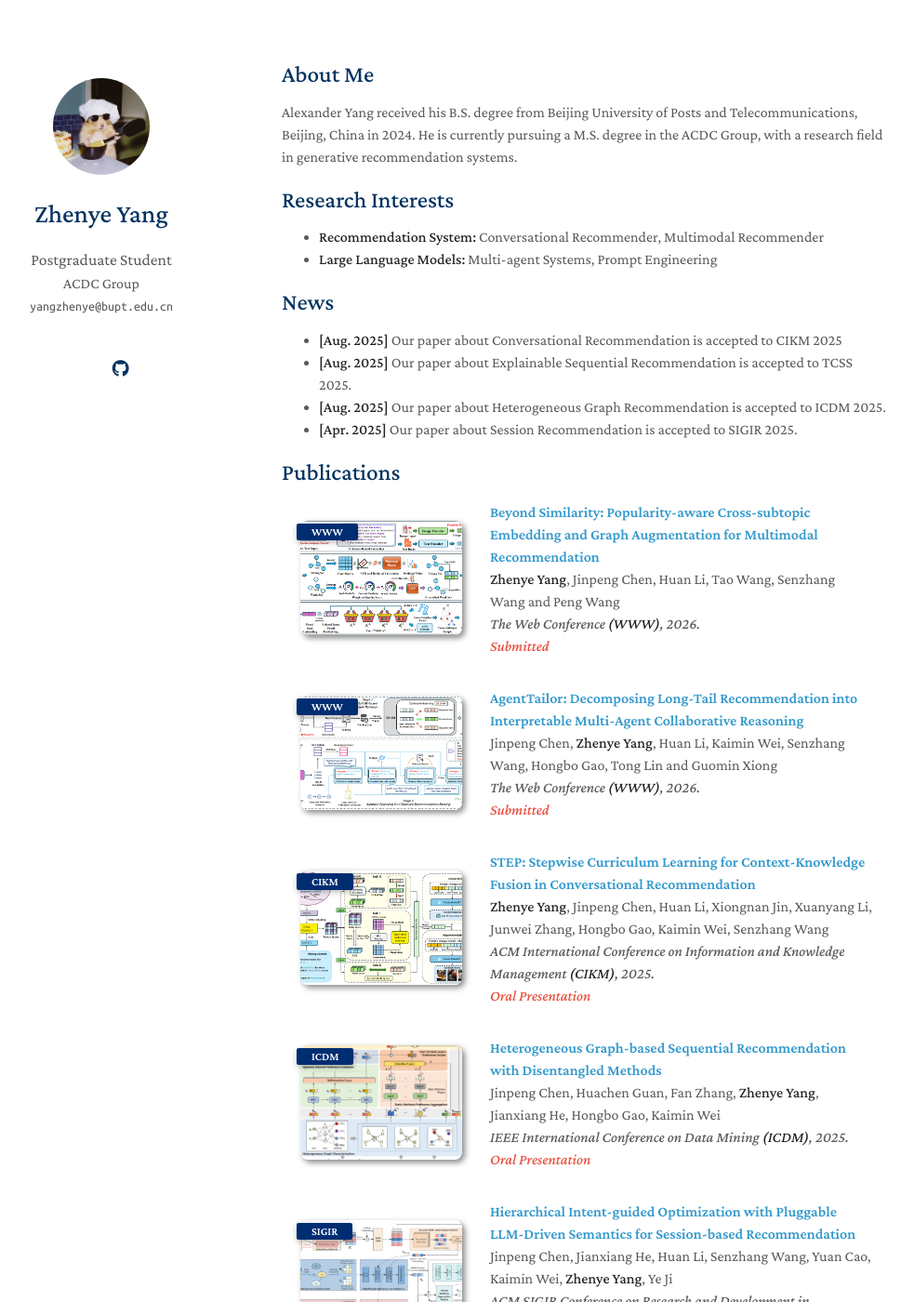
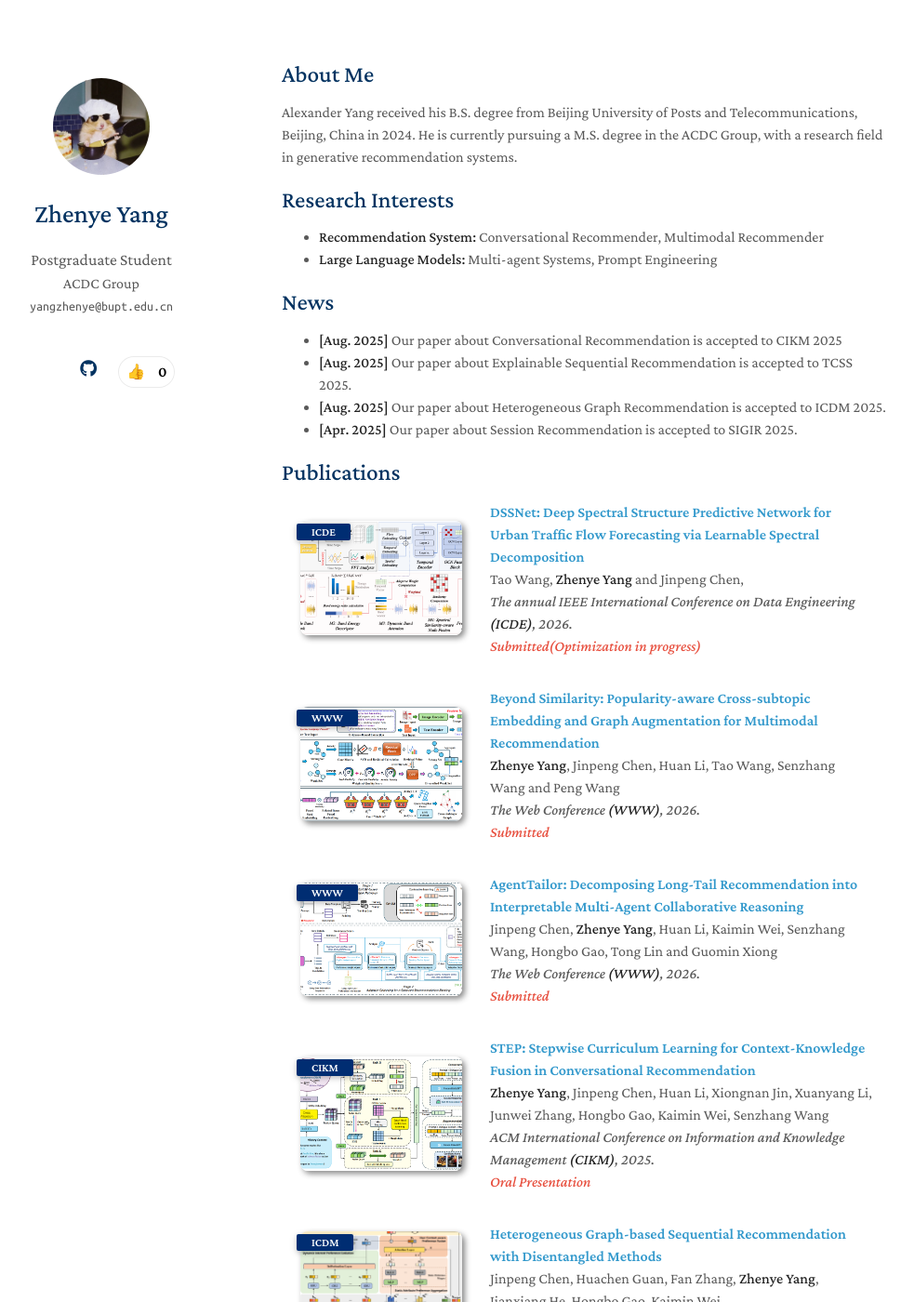
Before and after one commit to acdc-lab/Alex-bupt, a Jekyll site: the page built from index.md, in a window 1280 px wide and 1400 px high. Shown: the whole window at 93% size, without its empty margins (167-1150 px from the left). Built offline with Jekyll 4.4.1, drawn with Linux system fonts in a browser that asks for light colours; a style sheet for code colours, icons or effects is not loaded; our own code applies the rules of GitHub Pages for plain Markdown files; some of the changed text lies outside the part shown.

```diff
--- a/_data/publications.yml
+++ b/_data/publications.yml
@@ -1,4 +1,12 @@
 main:
+  - title: "DSSNet: Deep Spectral Structure Predictive Network for Urban Traffic Flow Forecasting via Learnable Spectral Decomposition"
+    authors: Tao Wang, <strong>Zhenye Yang</strong> and Jinpeng Chen,
+    conference_short: ICDE
+    conference: The annual IEEE International Conference on Data Engineering <strong>(ICDE)</strong>, 2026.
+#    pdf: https://arxiv.org/pdf/2306.00988.pdf
+#    code: https://github.com/MrGiovanni/ContinualLearning
+    image: ./assets/img/DSSNet.png
+    notes: Submitted(Optimization in progress)
 
   - title: "Beyond Similarity: Popularity-aware Cross-subtopic Embedding and Graph Augmentation for Multimodal Recommendation"
     authors: <strong>Zhenye Yang</strong>, Jinpeng Chen, Huan Li, Tao Wang, Senzhang Wang and Peng Wang
@@ -6,7 +14,6 @@ main:
     conference: The Web Conference <strong>(WWW)</strong>, 2026.
 #    pdf: https://arxiv.org/pdf/2306.00988.pdf
 #    code: https://github.com/MrGiovanni/ContinualLearning
-#    bibtex: https://bib.yliu.me/MICCAI23.txt
     image: ./assets/img/PaCE.png
     notes: Submitted
 
@@ -15,8 +22,6 @@ main:
     conference_short: WWW
     conference: The Web Conference <strong>(WWW)</strong>, 2026.
 #    pdf: https://arxiv.org/pdf/2306.00988.pdf
-#    code: https://github.com/MrGiovanni/ContinualLearning
-#    bibtex: https://bib.yliu.me/MICCAI23.txt
     image: ./assets/img/AgentTailor.png
     notes: Submitted
 
@@ -25,9 +30,6 @@ main:
     conference_short: CIKM
     conference: ACM International Conference on Information and Knowledge Management <strong>(CIKM)</strong>, 2025.
 #    pdf: https://arxiv.org/pdf/2002.10211.pdf
-#    code: https://github.com/yaoyao-liu/class-incremental-learning/tree/main/mnemonics-training
-#    page: https://class-il.mpi-inf.mpg.de/mnemonics/
-#    bibtex: https://class-il.mpi-inf.mpg.de/mnemonics/
     notes: Oral Presentation
     image: ./assets/img/STEP.png
 
@@ -36,11 +38,16 @@ main:
     conference_short: ICDM
     conference: IEEE International Conference on Data Mining <strong>(ICDM)</strong>, 2025.
 #    pdf: https://arxiv.org/pdf/2002.10211.pdf
-#    code: https://github.com/yaoyao-liu/class-incremental-learning/tree/main/mnemonics-training
-#    page: https://class-il.mpi-inf.mpg.de/mnemonics/
-#    bibtex: https://class-il.mpi-inf.mpg.de/mnemonics/
     notes: Oral Presentation
     image: ./assets/img/DisenRec.png
+
+  - title: "Enhancing Explainable Sequential Recommendation with Disentangled Representations and Auxiliary Review Explanations"
+    authors: Jinpeng Chen, Huachen Guan, Hongbo Gao, Huan Li, <strong>Zhenye Yang</strong>, Fan Zhang, Kaimin Wei, Feifei Kou, Xindong Wu
+    conference_short: TCSS
+    conference: IEEE Transactions on Computational Social Systems <strong>(TCSS)</strong>, 2025.
+#    pdf: https://arxiv.org/pdf/2002.10211.pdf
+    notes:
+    image: ./assets/img/DisenAre.png
 
   - title: "Hierarchical Intent-guided Optimization with Pluggable LLM-Driven Semantics for Session-based Recommendation"
     authors: Jinpeng Chen, Jianxiang He, Huan Li, Senzhang Wang, Yuan Cao, Kaimin Wei, <strong>Zhenye Yang</strong>, Ye Ji
--- a/_includes/services.md
+++ b/_includes/services.md
@@ -11,4 +11,5 @@
 
 <ul style="margin:0 0 20px;">
   <li><a href="https://dl.acm.org/journal/ieeecs_tkde"><autocolor>IEEE Transactions on Knowledge and Data Engineering &#40;TKDE&#41;</autocolor></a></li>
+  <li><a href="https://mc03.manuscriptcentral.com/bdma"><autocolor>Big Data Mining and Analytics &#40;BDMA&#41;</autocolor></a></li>
 </ul>
--- /dev/null
+++ b/assets/css/like.css
@@ -0,0 +1,40 @@
+/* assets/css/like.css */
+.like-wrap {
+  display: inline-flex;
+  margin-left: 8px;
+  vertical-align: middle;
+}
+
+.like-btn {
+  display: inline-flex;
+  align-items: center;
+  gap: 4px;
+  font: inherit;
+  border: 1px solid rgba(0,0,0,0.08);
+  padding: 4px 8px;
+  background: #ffffff;
+  border-radius: 999px;
+  cursor: pointer;
+  transition: transform 0.12s ease, box-shadow 0.12s ease, border-color 0.12s ease;
+}
+
+@media (prefers-color-scheme: dark) {
+  .like-btn {
+    background: #161616;
+    color: #e6e6e6;
+    border-color: rgba(255,255,255,0.12);
+  }
+}
+
+.like-btn:hover {
+  transform: translateY(-1px);
+  box-shadow: 0 4px 12px rgba(0,0,0,0.08);
+}
+
+.like-btn.liked {
+  border-color: #ffb300;
+  box-shadow: 0 0 0 2px rgba(255,179,0,0.15) inset;
+}
+
+.like-icon { line-height: 1; }
+.like-num  { font-weight: 600; min-width: 1.2em; text-align: right; }
--- /dev/null
+++ b/assets/js/like.js
@@ -0,0 +1,89 @@
+/* assets/js/like.js */
+(function () {
+  // -------- 可配置项 --------
+  const STORAGE_KEY_COUNT = 'ml_like_count';
+  const STORAGE_KEY_LIKED = 'ml_has_liked';
+  const INITIAL_COUNT = 0;         // 初始显示的点赞数（可改）
+  const GITHUB_SELECTOR =
+    'a[href*="github.com"]:not([href*="gist.github.com"])'; // 找到侧边栏的 GitHub 链接
+
+  function findGithubAnchor() {
+    // 1) 先在“侧栏”里找（minimal-light 左栏是 .profile 或 .sidebar，主题版本略有差异）
+    const sideCandidates = document.querySelectorAll(
+      '.profile a, .sidebar a, .sidebar-links a, .links a, .contact a, ' + GITHUB_SELECTOR
+    );
+    for (const el of sideCandidates) {
+      if (el.matches && el.matches(GITHUB_SELECTOR)) return el;
+    }
+    // 2) 兜底：全局找第一个 github 链接
+    return document.querySelector(GITHUB_SELECTOR);
+  }
+
+  function loadCount() {
+    const v = localStorage.getItem(STORAGE_KEY_COUNT);
+    return v === null ? INITIAL_COUNT : parseInt(v, 10) || 0;
+  }
+  function hasLiked() {
+    return localStorage.getItem(STORAGE_KEY_LIKED) === '1';
+  }
+  function saveCount(n) {
+    localStorage.setItem(STORAGE_KEY_COUNT, String(n));
+  }
+  function markLiked() {
+    localStorage.setItem(STORAGE_KEY_LIKED, '1');
+  }
+
+  function createLikeButton(count, liked) {
+    const wrap = document.createElement('span');
+    wrap.className = 'like-wrap';
+
+    const btn = document.createElement('button');
+    btn.className = 'like-btn' + (liked ? ' liked' : '');
+    btn.type = 'button';
+    btn.setAttribute('aria-label', 'Like');
+
+    const icon = document.createElement('span');
+    icon.className = 'like-icon';
+    icon.textContent = '👍';
+
+    const num = document.createElement('span');
+    num.className = 'like-num';
+    num.textContent = String(count);
+
+    btn.appendChild(icon);
+    btn.appendChild(num);
+    wrap.appendChild(btn);
+
+    btn.addEventListener('click', function () {
+      if (hasLiked()) return;               // 防重复点赞
+      const c = loadCount() + 1;
+      saveCount(c);
+      markLiked();
+      num.textContent = String(c);
+      btn.classList.add('liked');
+    });
+
+    return wrap;
+  }
+
+  function insertAfter(target, node) {
+    if (!target || !target.parentNode) return;
+    if (target.nextSibling) target.parentNode.insertBefore(node, target.nextSibling);
+    else target.parentNode.appendChild(node);
+  }
+
+  function run() {
+    const gh = findGithubAnchor();
+    if (!gh) return; // 没找到 GitHub 链接就不操作
+    const count = loadCount();
+    const liked = hasLiked();
+    const like = createLikeButton(count, liked);
+    insertAfter(gh, like);
+  }
+
+  if (document.readyState === 'loading') {
+    document.addEventListener('DOMContentLoaded', run, { once: true });
+  } else {
+    run();
+  }
+})();
--- a/index.md
+++ b/index.md
@@ -24,3 +24,6 @@ with a research field in generative recommendation systems.
 {% include_relative _includes/publications.md %}
 
 {% include_relative _includes/services.md %}
+
+<link rel="stylesheet" href="{{ '/assets/css/like.css' | relative_url }}">
+<script defer src="{{ '/assets/js/like.js' | relative_url }}"></script>
```
Also changed, not shown: assets/img/DSSNet.png (added), assets/img/DisenAre.png (added), 3 other files.
